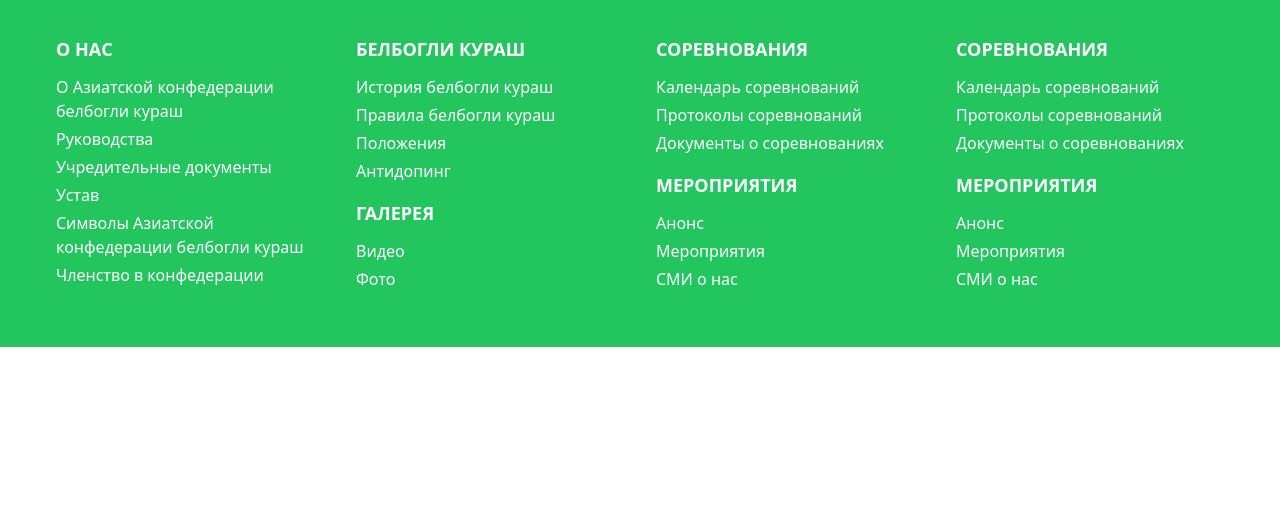
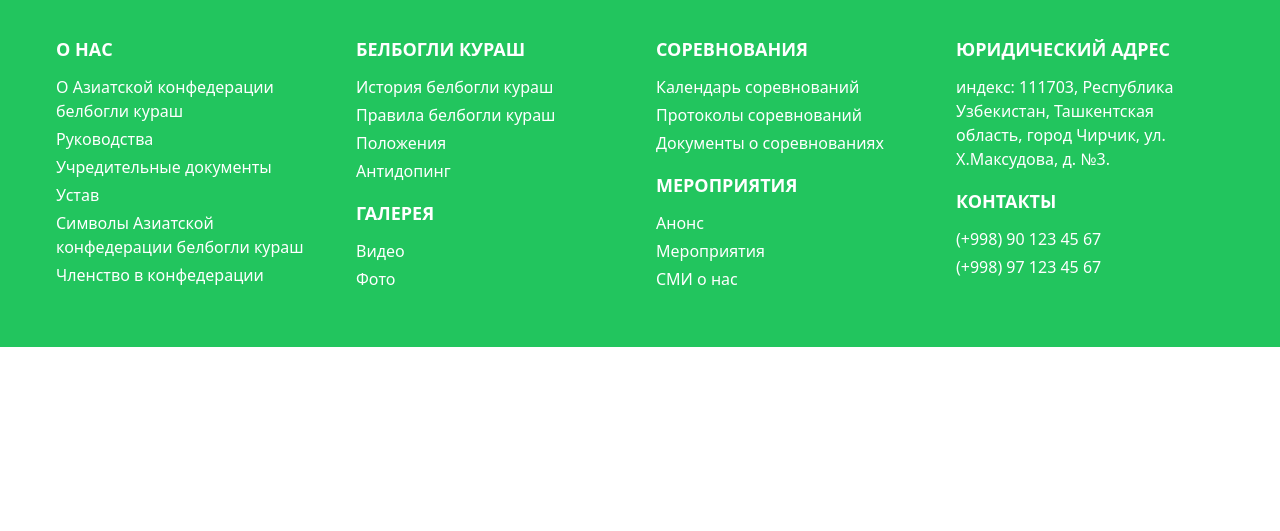
Before and after one commit to Shavkatjon-O/abkk.org, a Django app: page / in a window 1280 px wide. Shown: the part 253-784 px from the top of the page. Run offline with Django 5.2, Linux system fonts and the light colour scheme; some libraries are stand-ins or nearby versions; some web fonts are replaced.

Commit message:
fix: footer

```diff
--- a/templates/includes/footer.html
+++ b/templates/includes/footer.html
@@ -57,19 +57,16 @@
 
       <div class="space-y-4 w-full md:w-1/4 px-4 my-2">
         <div class="space-y-3">
-          <h2 class="text-lg font-bold uppercase">Соревнования</h2>
-          <ul class="space-y-1">
-            <li><a href="#" class="hover:underline">Календарь соревнований</a></li>
-            <li><a href="#" class="hover:underline">Протоколы соревнований</a></li>
-            <li><a href="#" class="hover:underline">Документы о соревнованиях</a></li>
-          </ul>
+          <h2 class="text-lg font-bold uppercase">Юридический адрес</h2>
+          <div>
+            <span>индекс: 111703, Республика Узбекистан, Ташкентская область, город Чирчик, ул. Х.Максудова, д. №3.</span>
+          </div>
         </div>
         <div class="space-y-3">
-          <h2 class="text-lg font-bold uppercase">Мероприятия</h2>
+          <h2 class="text-lg font-bold uppercase">Контакты</h2>
           <ul class="space-y-1">
-            <li><a href="#" class="hover:underline">Анонс</a></li>
-            <li><a href="#" class="hover:underline">Мероприятия</a></li>
-            <li><a href="#" class="hover:underline">СМИ о нас</a></li>
+            <li><a href="#" class="hover:underline">(+998) 90 123 45 67</a></li>
+            <li><a href="#" class="hover:underline">(+998) 97 123 45 67</a></li>
           </ul>
         </div>
       </div>
```
